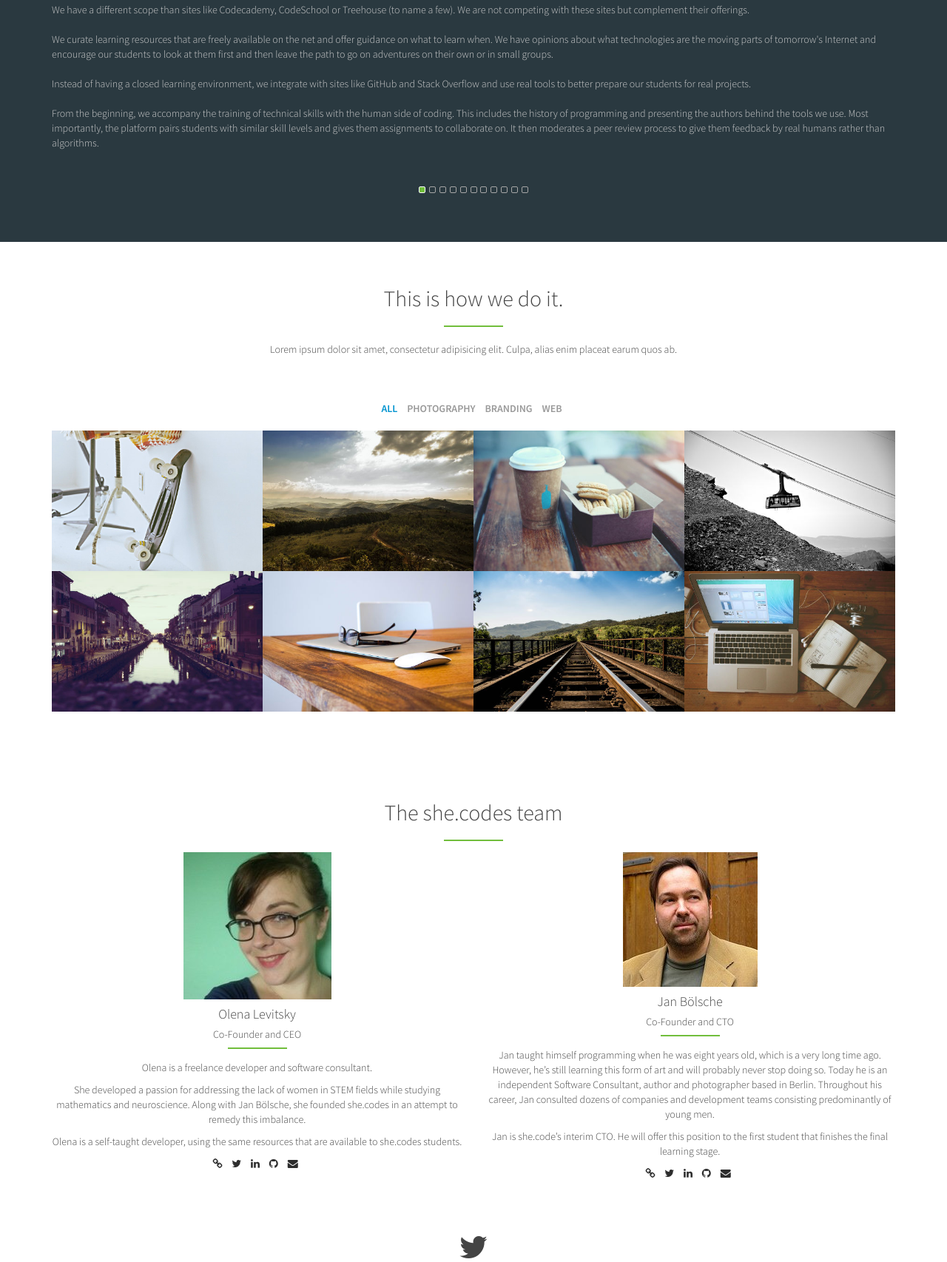
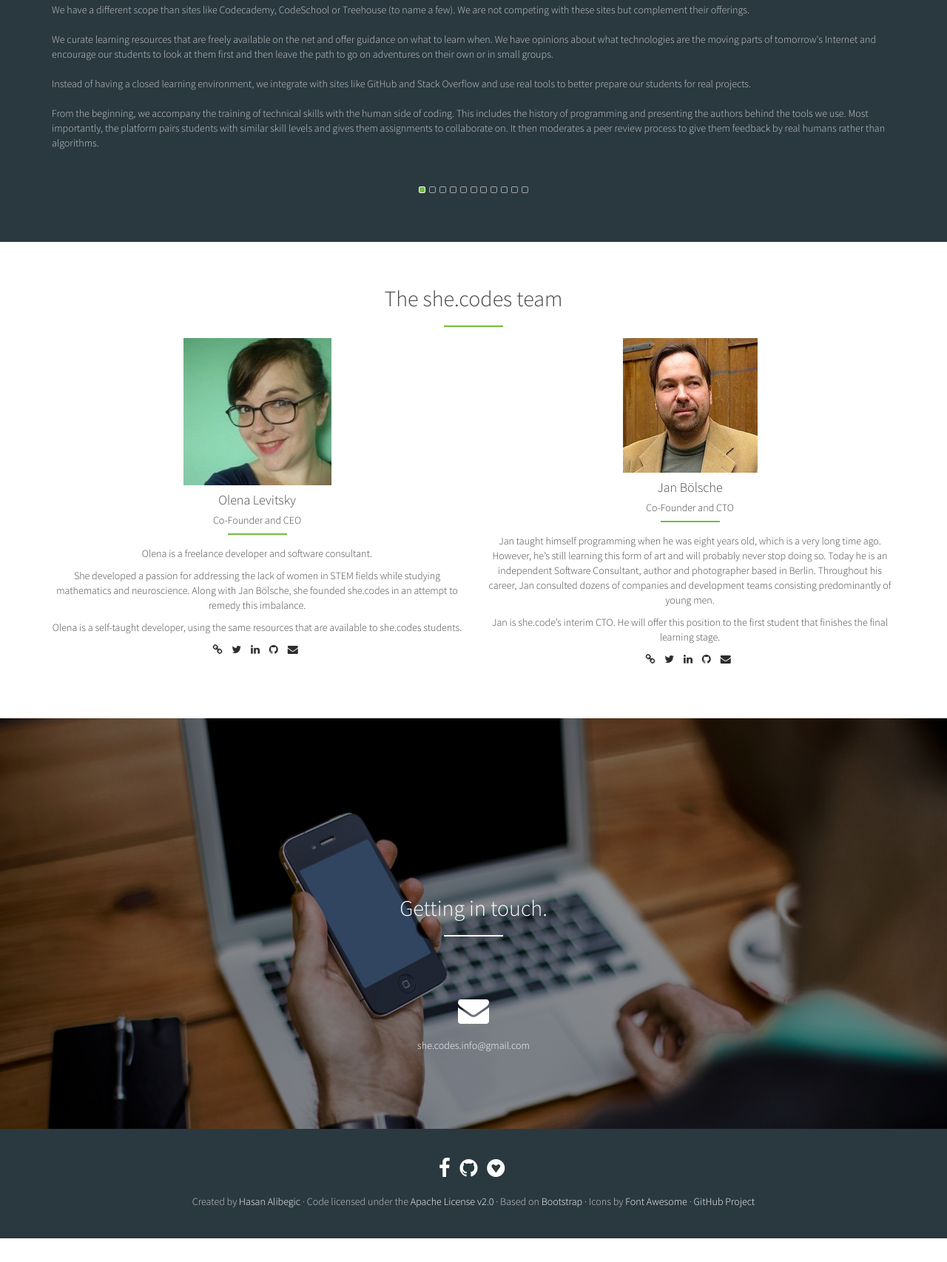
Before and after one commit to shecodes-students/shecodes-students.github.io, a plain HTML site: page index.html in a window 1280 px wide. Shown: the part 1094-2800 px from the top of the page at 74% size. After the commit the page ends 2768 px from the top, so only its background shows below. Drawn offline with Linux system fonts and the light colour scheme; a script that the page names is missing.

Commit message:
Changed header pic, removed portfolio section, updated contact details in footer

```diff
--- a/assets/css/style.css
+++ b/assets/css/style.css
@@ -144,7 +144,7 @@ a:focus {
 #home {
   padding: 0;
   color: #fff;
-  background-image: url(../img/cover/home.jpg);
+  background-image: url(../img/cover/header.jpg);
   background-repeat: no-repeat;
   background-position: center center;
   background-size: cover;
@@ -344,12 +344,10 @@ a:focus {
 #footer .social { margin-bottom: 20px }
 #footer .social li .facebook:hover,
 #footer .social li .facebook:focus { color: #3b5998 }
-#footer .social li .twitter:hover,
-#footer .social li .twitter:focus { color: #00aced }
-#footer .social li .google-plus:hover,
-#footer .social li .google-plus:focus { color: #d34836 }
-#footer .social li .dribbble:hover,
-#footer .social li .dribbble:focus { color: #ea4c89 }
+#footer .social li .github:hover,
+#footer .social li .github:focus { color: #ea4c89  }
+#footer .social li .gittip:hover,
+#footer .social li .gittip:focus { color: #00aced }
 #footer .copyright { margin-bottom: 0 }
 /* Responsive style */
 @media screen and (max-width: 1024px) {
--- a/index.html
+++ b/index.html
@@ -177,103 +177,6 @@
         </div>
       </div>
     </section>
-    <section id="work" class="page">
-      <div class="container">
-        <div class="content text-center">
-          <div class="heading">
-            <h2>This is how we do it.</h2>
-            <div class="border"></div>
-            <p>Lorem ipsum dolor sit amet, consectetur adipisicing elit. Culpa, alias enim placeat earum quos ab.</p>
-          </div>
-          <div class="row">
-            <div class="col-md-12">
-              <div id="portfolio">
-                <ul class="filters list-inline">
-                  <li>
-                    <a class="active" data-filter="*" href="#">All</a>
-                  </li>
-                  <li>
-                    <a data-filter=".photography" href="#">Photography</a>
-                  </li>
-                  <li>
-                    <a data-filter=".branding" href="#">Branding</a>
-                  </li>
-                  <li>
-                    <a data-filter=".web" href="#">Web</a>
-                  </li>
-                </ul>
-                <ul class="items list-unstyled clearfix animated hiding" data-animation="fadeInRight">
-                  <li class="item branding">
-                    <a href="#">
-                      <img src="assets/img/work/1.jpg" alt="">
-                      <div class="overlay">
-                        <span>Etiam porta</span>
-                      </div>
-                    </a>
-                  </li>
-                  <li class="item photography">
-                    <a href="#">
-                      <img src="assets/img/work/2.jpg" alt="">
-                      <div class="overlay">
-                        <span>Lorem ipsum</span>
-                      </div>
-                    </a>
-                  </li>
-                  <li class="item branding">
-                    <a href="#">
-                      <img src="assets/img/work/3.jpg" alt="">
-                      <div class="overlay">
-                        <span>Vivamus quis</span>
-                      </div>
-                    </a>
-                  </li>
-                  <li class="item photography">
-                    <a href="#">
-                      <img src="assets/img/work/4.jpg" alt="">
-                      <div class="overlay">
-                        <span>Donec ac tellus</span>
-                      </div>
-                    </a>
-                  </li>
-                  <li class="item photography">
-                    <a href="#">
-                      <img src="assets/img/work/5.jpg" alt="">
-                      <div class="overlay">
-                        <span>Etiam volutpat</span>
-                      </div>
-                    </a>
-                  </li>
-                  <li class="item web">
-                    <a href="#">
-                      <img src="assets/img/work/6.jpg" alt="">
-                      <div class="overlay">
-                        <span>Donec congue </span>
-                      </div>
-                    </a>
-                  </li>
-                  <li class="item photography">
-                    <a href="#">
-                      <img src="assets/img/work/7.jpg" alt="">
-                      <div class="overlay">
-                        <span>Nullam a ullamcorper diam</span>
-                      </div>
-                    </a>
-                  </li>
-                  <li class="item web">
-                    <a href="#">
-                      <img src="assets/img/work/8.jpg" alt="">
-                      <div class="overlay">
-                        <span>Etiam consequat</span>
-                      </div>
-                    </a>
-                  </li>
-                </ul>
-              </div>
-            </div>
-          </div>
-        </div>
-      </div>
-    </section>
 
     <section id="team" class="page">
       <div class="container">
@@ -368,12 +271,6 @@
           </div>
         </div>
       </div>
-      <div class="twitter text-center">
-        <div class="animated hiding" data-animation="fadeIn">
-          <i class="fa fa-twitter fa-3x"></i>
-          <div id="feed"></div>
-        </div>
-      </div>
     </section>
     <section id="contact" class="page">
       <div class="container">
@@ -381,21 +278,11 @@
           <div class="heading">
             <h2>Getting in touch.</h2>
             <div class="border"></div>
-            <p>Lorem ipsum dolor sit amet, consectetur adipisicing elit.</p>
+            <p></p>
           </div>
-          <div class="row">
-            <div class="col-lg-4 animated hiding" data-animation="fadeInRight" data-delay="600">
-              <i class="fa fa-map-marker fa-3x"></i>
-              <a href="#">Mostar, Bosnia and Herzegovina</a>
-            </div>
-            <div class="col-lg-4 animated hiding" data-animation="fadeInDown" data-delay="300">
-              <i class="fa fa-phone fa-3x"></i>
-              <a href="tel:9876543210">(987) 654-3210</a>
-            </div>
-            <div class="col-lg-4 animated hiding" data-animation="fadeInLeft" data-delay="600">
-              <i class="fa fa-envelope fa-3x"></i>
-              <a href="mailto:john.doe@mail.com">john.doe@mail.com</a>
-            </div>
+          <div class="col-lg-12 animated hiding" data-animation="fadeInLeft" data-delay="600">
+            <a href="mailto:she.codes.info@gmail.com"><i class="fa fa-envelope fa-3x"></i></a>
+            <a href="mailto:she.codes.info@gmail.com">she.codes.info@gmail.com</a>
           </div>
         </div>
       </div>
@@ -406,23 +293,18 @@
           <div class="col-lg-12 animated hiding" data-animation="fadeInUp">
             <ul class="social list-inline ">
               <li>
-                <a class="facebook" href="http://www.facebook.com" title="Facebook">
+                <a class="facebook" href="http://www.facebook.com/she.codes" title="Facebook">
                   <i class="fa fa-facebook fa-2x"></i>
                 </a>
               </li>
               <li>
-                <a class="twitter" href="http://www.twitter.com" title="Twitter">
-                  <i class="fa fa-twitter fa-2x"></i>
+                <a class="github" href="https://github.com/insertmode" title="GitHub">
+                  <i class="fa fa-github fa-2x"></i>
                 </a>
               </li>
               <li>
-                <a class="google-plus" href="http://www.plus.google.com" title="Google+">
-                  <i class="fa fa-google-plus fa-2x"></i>
-                </a>
-              </li>
-              <li>
-                <a class="dribbble" href="http://www.linkedin.com" title="Dribbble">
-                  <i class="fa fa-dribbble fa-2x"></i>
+                <a class="gittip" href="https://www.gittip.com/insertmode/" title="Gittip">
+                  <i class="fa fa-gittip fa-2x"></i>
                 </a>
               </li>
             </ul>
```
